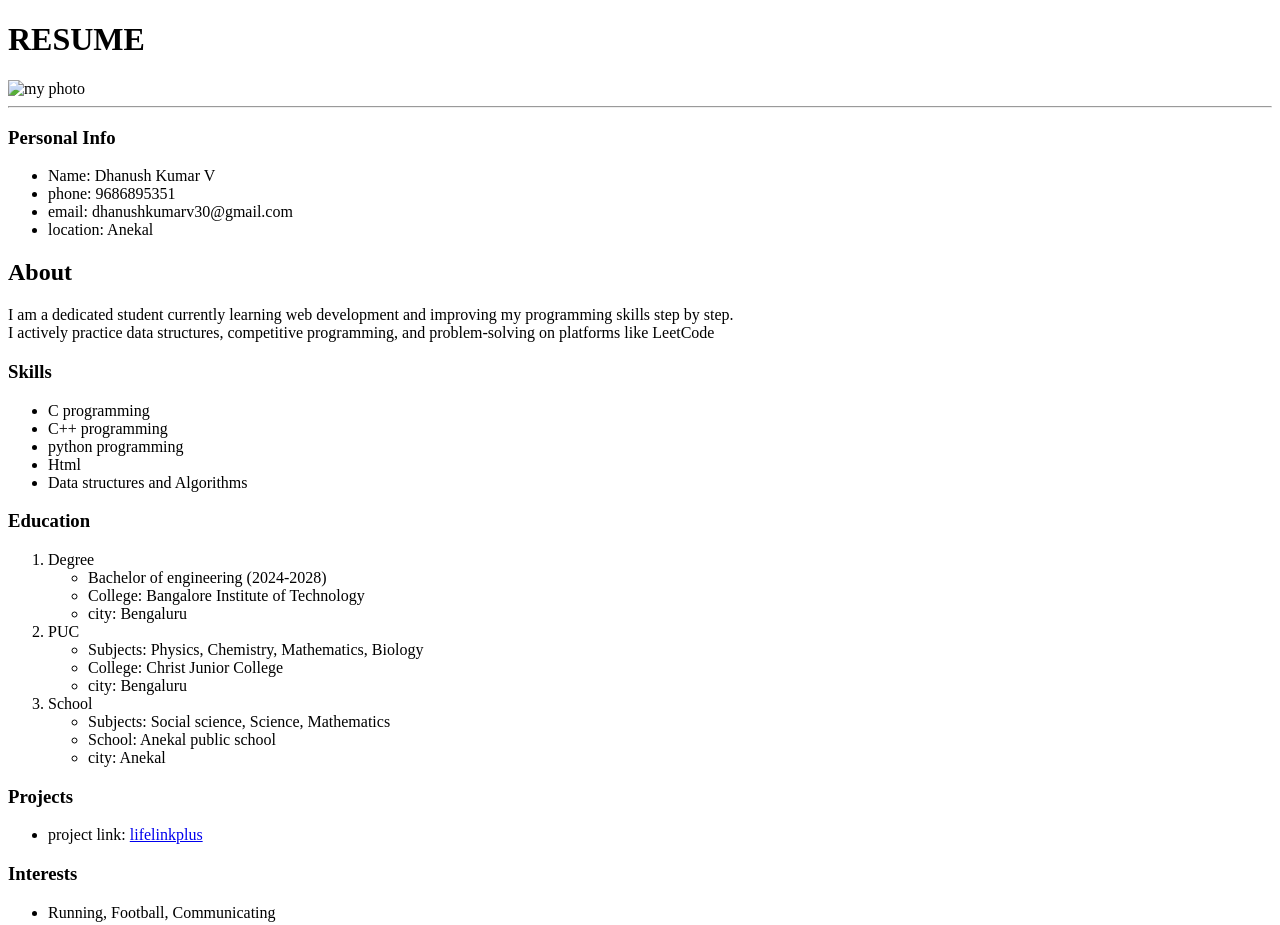
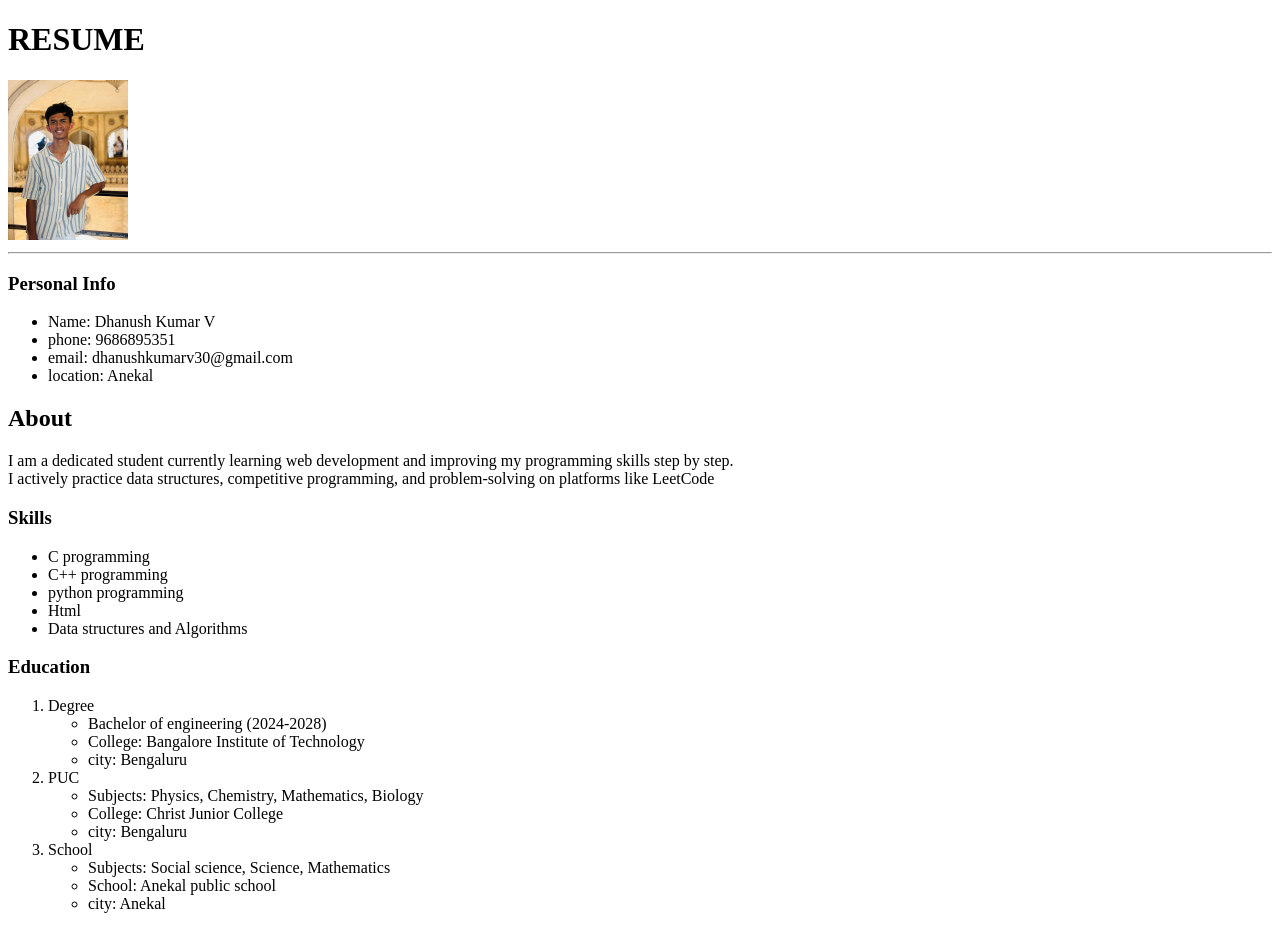
Before and after one commit to Dhanush-kumar-v/First-capstone-Project--Resume, a plain HTML site: page index.html in a window 1280 px wide. Shown: the top 925 px of the page. Drawn offline with Linux system fonts and the light colour scheme.

Commit message:
Main file

```diff
--- a/index.html
+++ b/index.html
@@ -6,7 +6,7 @@
         </head>
         <body>
             <h1>RESUME</h1>
-            <img src="./IMG-20250417-WA0029.jpg" alt="my photo" width="120">
+            <img src="./WhatsApp Image 2025-12-01 at 7.54.28 PM.jpeg" alt="my photo" width="120">
             <hr />
             <h3>Personal Info</h3>
             <ul>
```
